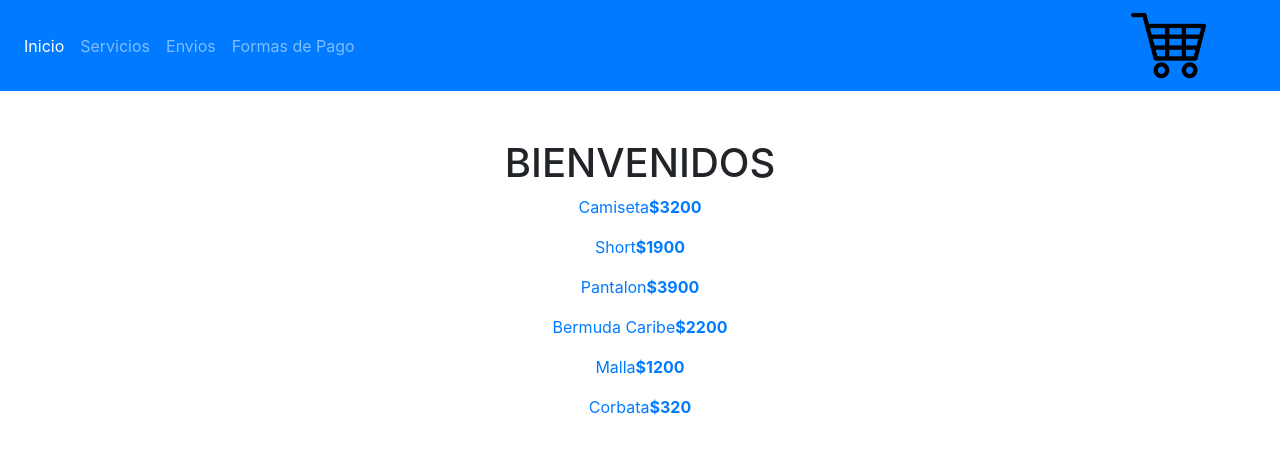
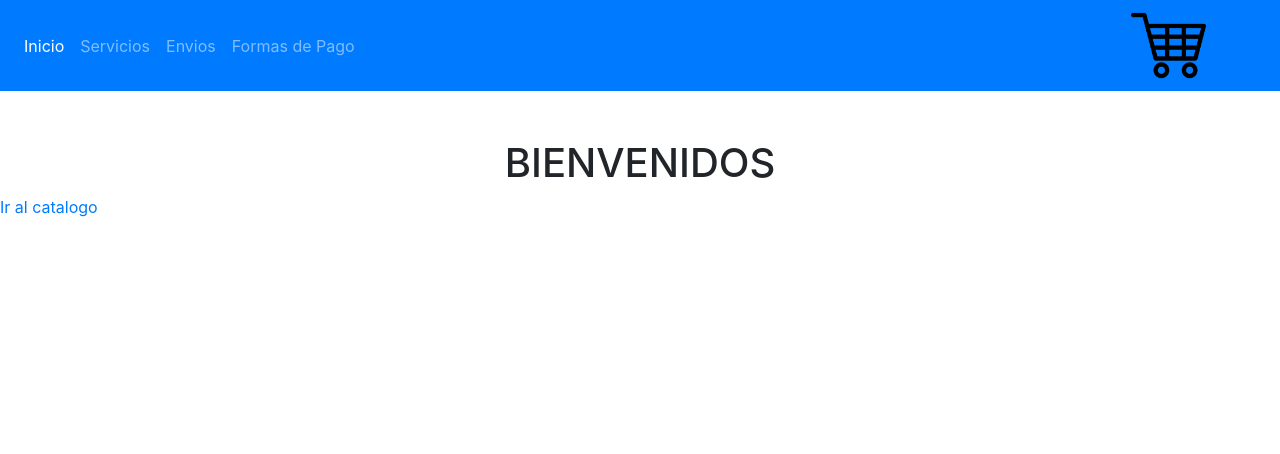
Before and after one commit to AgustinRujana/ReactCoder, a React (Create React App) app: page / in a window 1280 px wide. Shown: the top 454 px of the page. Built offline with nearby package versions, Linux system fonts and the light colour scheme.

Commit message:
Add files via upload

```diff
--- a/package.json
+++ b/package.json
@@ -7,6 +7,7 @@
     "@testing-library/react": "^11.1.0",
     "@testing-library/user-event": "^12.1.10",
     "bootstrap": "^4.5.3",
+    "firebase": "^7.2.3",
     "jquery": "^3.5.1",
     "popper.js": "^1.16.1",
     "react": "^17.0.1",
--- a/src/App.js
+++ b/src/App.js
@@ -3,8 +3,11 @@ import NavBar from "./componentes/NavBar";
 import Home from "./componentes/Home";
 import CartDetail from "./componentes/CartDetail"
 import ItemDetailContainer from "./componentes/ItemDetailContainer";
+// import ItemCategoryList from "./componentes/ItemCategoryList"
+import ItemsCatalogue from "./componentes/ItemsCatalogue";
 import "./App.css";
-import { CartContext, CartProvider } from "./context/CartContext";
+import { CartProvider } from "./context/CartContext";
+// import { useEffect } from "react";
 
 function App() {
   return (
@@ -18,8 +21,11 @@ function App() {
           <Route exact path="/cart">
             <CartDetail/>
           </Route>
-          <Route exact path="/item/:id">
-            <ItemDetailContainer />
+          <Route exact path="/items/:categoryId">
+            <ItemsCatalogue/>
+          </Route>
+          <Route exact path="/items/:categoryId/:id">
+            <ItemDetailContainer/>
           </Route>
         </Switch>
       </BrowserRouter>
--- a/src/componentes/CartDetail.js
+++ b/src/componentes/CartDetail.js
@@ -1,4 +1,4 @@
-import React, { useState, useEffect, useContext } from "react";
+import React, { useContext } from "react";
 import { CartContext } from "../context/CartContext";
 import { Link } from 'react-router-dom';
 
--- a/src/componentes/Home.js
+++ b/src/componentes/Home.js
@@ -1,5 +1,6 @@
 import React from 'react';
-import ItemList from './ItemList';
+import { Link } from 'react-router-dom';
+// import ItemList from './ItemList';
 
 const Home = ({titulo}) => {
     return (
@@ -7,7 +8,8 @@ const Home = ({titulo}) => {
         <div className="mt-5 row justify-content-center">
             <h1 className="text-center">{titulo}</h1>
         </div>
-        <ItemList/>
+        <Link to={`/items/Todos`}>Ir al catalogo</Link>
+        {/* <ItemList/> */}
       </div>
     )
   }
```
Also changed, not shown: 1 other file (tests, documents, lock files or other folders).
